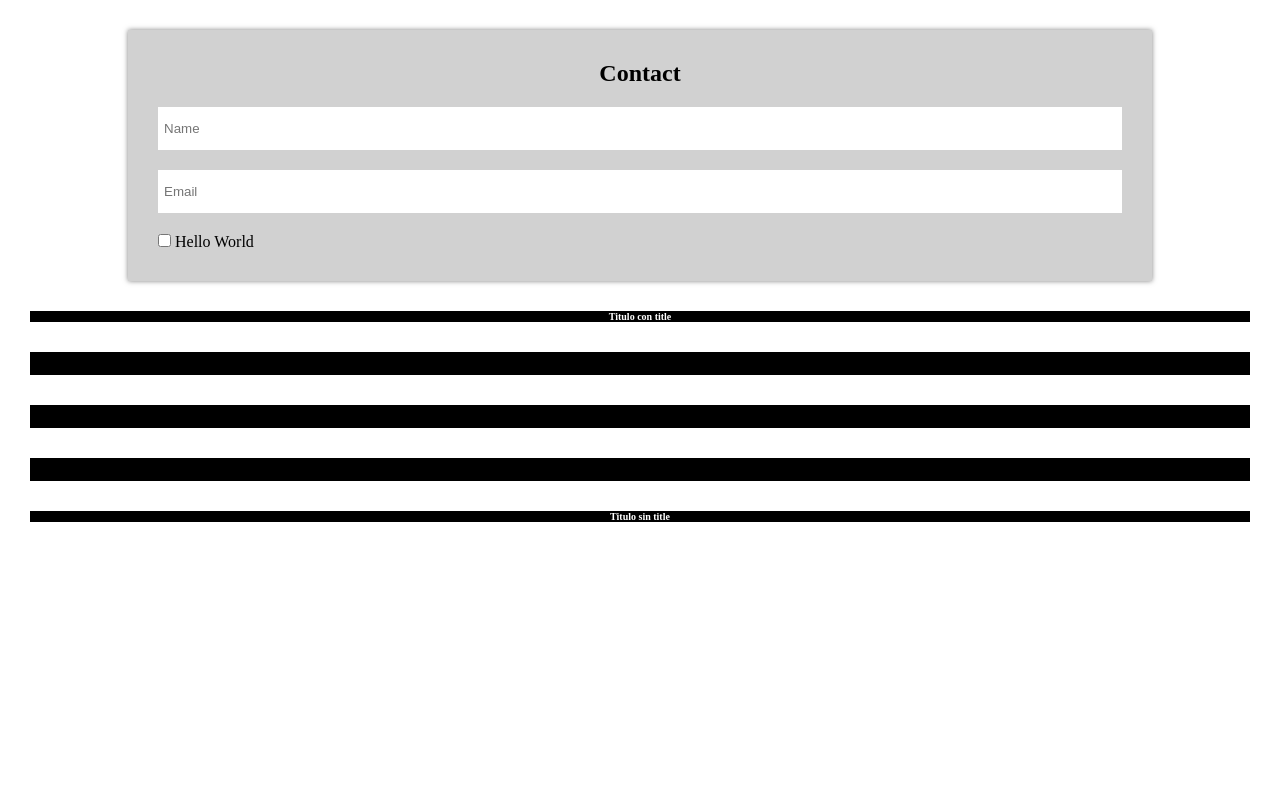
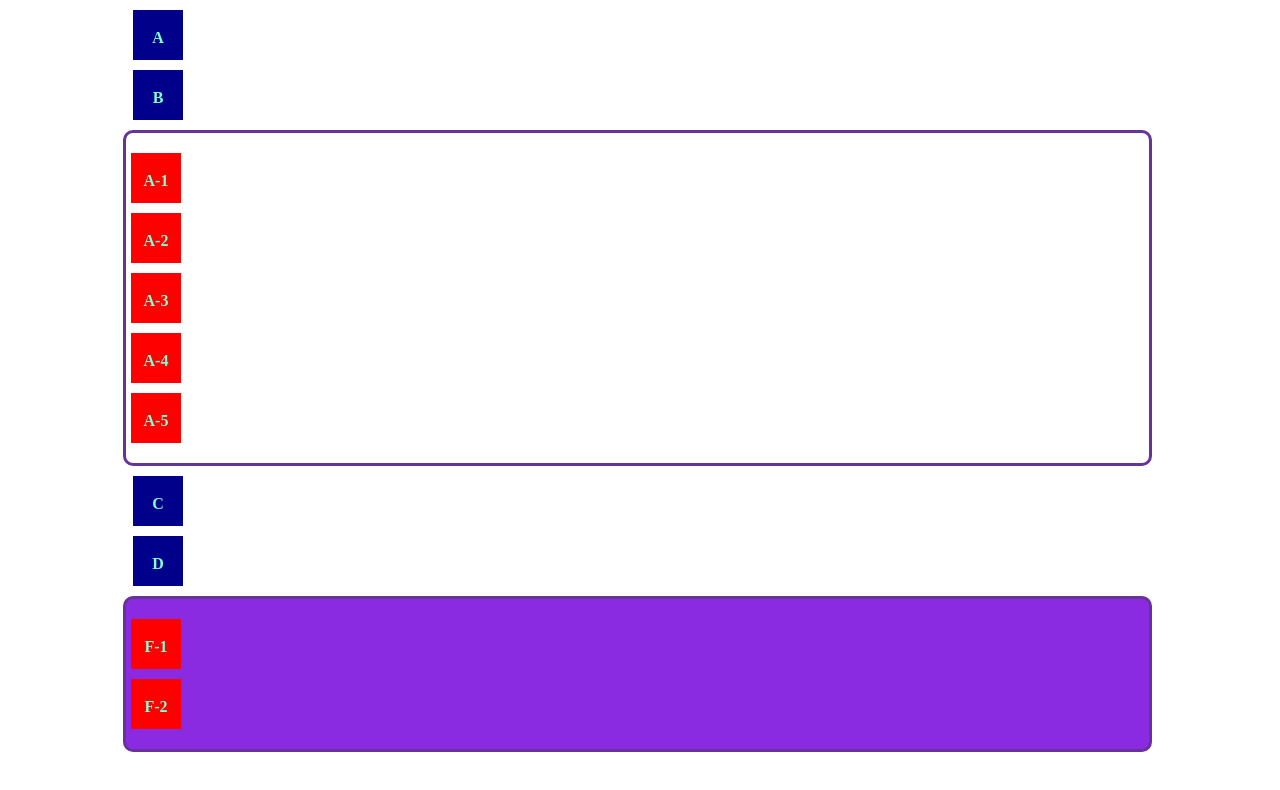
Before and after one commit to ArmandoOsunagg/Curso-Experto-en-CSS3, a plain HTML site: page modulo16/index.html in a window 1280 px wide. Drawn offline with Linux system fonts and the light colour scheme.

Commit message:
Se termina el modulo 20

```diff
--- a/modulo16/index.html
+++ b/modulo16/index.html
@@ -3,28 +3,31 @@
 <head>
     <meta charset="UTF-8">
     <meta name="viewport" content="width=device-width, initial-scale=1.0">
-    <title>Trabajando con Pseudocalses</title>
+    <title>Trabajando con Pseudoclases</title>
     <link rel="stylesheet" href="styles.css">
 </head>
 <body>
+    <div class="box">A</div>
+    <div class="box">B</div>
+
+    <article class="container">
+
+        <div class="box">A-1</div>
+        <div class="box">A-2</div>
+        <p class="box">A-3</p>
+        <p class="box">A-4</p>
+        <p class="box">A-5</p>
+    </article>
+
+    <div class="box">C</div>
+    <div class="box">D</div>
 
 
+    <article class="container">
+        <div class="box">F-1</div>
+        <div class="box">F-2</div>
+    </article>
 
-    <form class="form">
-        <h2 class="form__title" contenteditable="true">Contact</h2>
-        <input type="text" placeholder="Name">
-        <input type="email" placeholder="Email">
-        <input type="checkbox" id="check">
-        <label for="check">
-            Hello World
-        </label>
-    </form>
-
-    <h4 class="title">Titulo con title</h4>
-    <h4>Titulo sin title</h4>
-    <h4>Titulo sin title</h4>
-    <h4>Titulo sin title</h4>
-    <h4 class="title">Titulo sin title</h4>
 
 </body>
 </html>
--- a/modulo16/styles.css
+++ b/modulo16/styles.css
@@ -1,138 +1,86 @@
-
-
 *{
     margin: 0;
     padding: 0;
     box-sizing: border-box;
 }
 
-.link{
-    display: block;
-
+body{
+    width: 80%;
+    margin: 0 auto;
 }
 
-.enlace:link{
-    background: burlywood;
-    color: #000;
+.box{
+    text-align: center;
+    line-height: 55px;
+    color:aquamarine;
+    font-weight: bold;
+    background: darkblue;
+    width: 50px;
+    height: 50px;
+    margin: 10px 0;
+    margin-left: 5px;
 }
 
-.enlace:visited{
-    background: crimson;
+.container{
+    border-radius: 10px;
+    padding: 10px 0;
+    border: 3px solid rebeccapurple;
+    margin-left: -5px;
 }
 
-
-.enlace:hover{
-    padding: 40px 20px;
-    transition: .3s;
+.container:nth-last-child(1){
+    background: blueviolet;
 }
 
-.enlace:active{
-    background: steelblue;
-    color:#fff;
-}
+/* .box:only-of-type{
+    background-color: red;
+} */
 
 
-.event{
-    display: inline-block;
-    margin-top: 30px;
-    margin-left: 20px;
-    background-color: rebeccapurple;
-    color: white;
-    text-decoration: none;
-    padding: 20px;
-}
+/* .box:first-of-type{
+    background-color: red;
+} */
 
-.event:active{
-    padding:25px;
-}
+/* .box:last-of-type{
+    background-color: red;
+} */
 
 
-#objective{
-    width: 100px;
-    height: 100px;
-    margin-top: 30px;
-    margin-left: 20px;
-    background-color:blue ;
-    transition: .3s;
-}
+/* .box:nth-of-type(2n+1){
+    background-color: blueviolet;
+} */
 
-#objective:target{
-    margin-left: 160px;
-}
+/*
+n=0
+2n=2*0+1=1
+
+2*1+1=3
+2*2+1=5
+2*3+1=7
 
 
-.form{
-    width: 80%;
-    margin: 30px auto;
-    background-color: rgb(209, 209, 209);
-    box-shadow:  0 0 5px rgba(0,0,0,.5);
-    padding: 30px;
-}
-
-.form:focus-within{
-    background-color: blue;
-}
-
-.form__title{
-    text-align: center;
-    margin-bottom: 20px;
-}
-
-input{
-    display:block ;
-}
-
-input[type="text"],input[type="email"]{
-    width: 100%;
-    padding: 14px 6px;
-    margin-bottom: 20px;
-    border: none;
-    /* outline: none; */
-
-}
-
-input[type="checkbox"]{
-    display:inline-block ;
-}
+*/
 
 
-input:focus{
-    background-color: cornflowerblue;
-}
+/* .container *:only-child{
+    background-color: red;
+} */
 
-
-h2:focus{
-    background-color: fuchsia;
-    color: white;
-}
-
-
-input[type="checkbox"]:checked + label {
-    background-color: aquamarine;
-    color: red;
-}
+/* div:first-child{
+    background-color: red;
+} */
 
 
 
-h4{
-    background-color: black;
-    color: white;
-    margin: 30px;
-    font-size: 10px;
-    text-align: center;
-}
+/* div:last-child{
+    background-color: red;
+} */
+
+/* body :nth-child(3){
+    background-color: red;
+} */
 
 
-
-h4:not(.title){
-    background-color: darkgreen;
-    color: white;
-    font-size: 20px;
-    font-weight: 800;
+.container :nth-last-child(n){
+    background-color: red;
 }
-
-
-h4:not(:hover):not(.title){
-    background-color: black;
-    color: black;
-}
--- /dev/null
+++ b/modulo17/styles.css
@@ -0,0 +1,97 @@
+*{
+    margin: 0;
+    padding: 0;
+    box-sizing: border-box;
+}
+
+body{
+    background: rgb(70, 127, 207);
+    font-family: 'Arial';
+}
+
+.card{
+    width: 300px;
+    margin: 40px auto;
+    background: #fff;
+    padding: 20px;
+    box-shadow: -20px +20px 0px 0px #6e2bb5;
+    border-radius: 10px;
+}
+
+.card__title{
+    /* border-bottom: 3px solid rgb(226, 95, 30); */
+    padding-bottom: 7px;
+    margin-bottom: 10px;
+    text-align: center;
+}
+
+p::selection{
+    background-color: rgb(222, 22, 182);
+    color: white;
+}
+
+
+p::first-line{
+    font-size: 24px;
+    font-weight: bold;
+    background-color: black;
+    color: red;
+}
+
+p::first-letter{
+    color: greenyellow;
+    background-color: blue;
+}
+
+/* input[type="text"]{
+    margin-left: 15px;
+    padding: 20px;
+    background-color: yellowgreen;
+    color: white;
+    border: none;
+    outline: none;
+}
+
+
+input[type="text"]::placeholder{
+    color: white;
+}
+
+
+ */
+
+
+ .card__title::before{
+     content: "";
+     display: block;
+     width: 100%;
+     height: 10px;
+     background-color: #1bd811;
+ }
+
+
+ .card__title::after{
+    content: "";
+    display: block;
+    width: 100%;
+    height: 10px;
+    background-color: #1bd811;
+}
+
+
+
+
+ul{
+    counter-reset: contador;
+}
+
+
+li{
+    list-style: none;
+    padding: 0;
+}
+
+li::before{
+    content: counter(contador);
+    counter-increment: contador;
+}
--- /dev/null
+++ b/modulo18/styles.css
@@ -0,0 +1,60 @@
+*{
+    margin: 0;
+    padding: 0;
+    box-sizing: border-box;
+}
+body{
+    font-family: 'Courier New', Courier, monospace;
+}
+
+
+.container{
+    width: 450px;
+    height: 530px;
+    margin: 20px auto;
+    border: 5px solid crimson;
+
+  position: relative;
+
+}
+
+.box{
+  background-color: rgb(22, 81, 61);
+  width: 100px;
+  height: 100px;
+  margin-top: 20px;
+  margin-left: 20px;
+  text-align: center;
+  color: white;
+  font-weight: 900;
+  line-height: 100px;
+}
+/*
+    top,left,right,bottom
+*/
+.static{
+    position: static;
+    background-color: blue;
+}
+
+
+.relative{
+    background-color: blueviolet;
+    position: relative;
+
+    top:0px;
+    bottom: 90px ;
+    right:0 ;
+}
+
+
+.absolute{
+    position: absolute;
+    background-color: chocolate;
+}
+
+.fixed
+{
+    position: fixed;
+
+}
--- /dev/null
+++ b/modulo20/styles.css
@@ -0,0 +1,111 @@
+@import url('https://fonts.googleapis.com/css2?family=Merriweather:ital,wght@0,300;0,400;0,700;0,900;1,300;1,400;1,700;1,900&family=Tiro+Devanagari+Sanskrit:ital@0;1&display=swap');
+
+*{
+    margin: 0;
+    padding: 0;
+    box-sizing: border-box;
+    scroll-behavior: smooth;
+}
+
+
+body{
+    font-family: 'Merriweather', serif;
+    font-family: 'Tiro Devanagari Sanskrit', serif;
+    min-height: 200vh;
+}
+
+.hero{
+    height: 100vh;
+    background-image: linear-gradient(180deg, #820e9480 0%,#2a68d480 100%),url("buildings.jpg");
+    background-position:center;
+    background-size: cover;
+    padding-top: 0.1px;
+}
+
+.h_container{
+    text-align: center;
+    margin-top: 150px;
+    color: white;
+}
+
+.h_title{
+  font-size: 4rem;
+}
+
+.h_footer{
+ font-size: 1rem;
+ font-weight: 300;
+ margin: 20px 0;
+}
+
+.h_button{
+ background-color: cornflowerblue;
+ color: white;
+ text-decoration: none;
+ padding: 10px 15px;
+ border-radius: 7px;
+ font-weight: 900;
+}
+
+.h_button:hover{
+    background-color: white;
+    color: cornflowerblue;
+}
+
+.h_wave{
+    position: absolute;
+    bottom: 0;
+    left: 0;
+    width: 100%;
+}
+
+.section{
+    height: 100vh;
+    padding-top: 70px;
+    padding-left: 10px;
+    text-align: center;
+    font-size: 32px;
+    color: white;
+}
+
+.section:nth-of-type(1){
+    background-color: #4158D0;
+    background-image: linear-gradient(43deg, #4158D0 0%, #C850C0 46%, #FFCC70 100%);
+}
+
+.section:nth-of-type(2){
+    background-color: #8EC5FC;
+background-image: linear-gradient(62deg, #8EC5FC 0%, #E0C3FC 100%);
+
+}
+
+.section:nth-of-type(3){
+    background-color: #8BC6EC;
+background-image: linear-gradient(135deg, #8BC6EC 0%, #9599E2 100%);
+
+}
+
+
+.nav{
+    background-color: darkviolet;
+    height: 70px;
+    padding: 0 40px;
+    text-align: right;
+    position: fixed;
+    width: 100%;
+    z-index: 10;
+}
+
+.link{
+    color: white;
+    text-decoration: none;
+    line-height: 70px;
+    padding: 0 20px;
+    display: inline-block;
+}
+
+.link:hover{
+    background-color: white;
+    color: darkviolet;
+    height: 100%;
+}
```
Also changed, not shown: modulo15/index.html (+1 -1 lines), modulo17/index.html (added, +40 -0 lines), modulo18/index.html (added, +20 -0 lines), modulo20/index.html (added, +39 -0 lines), modulo20/buildings.jpg (added).
